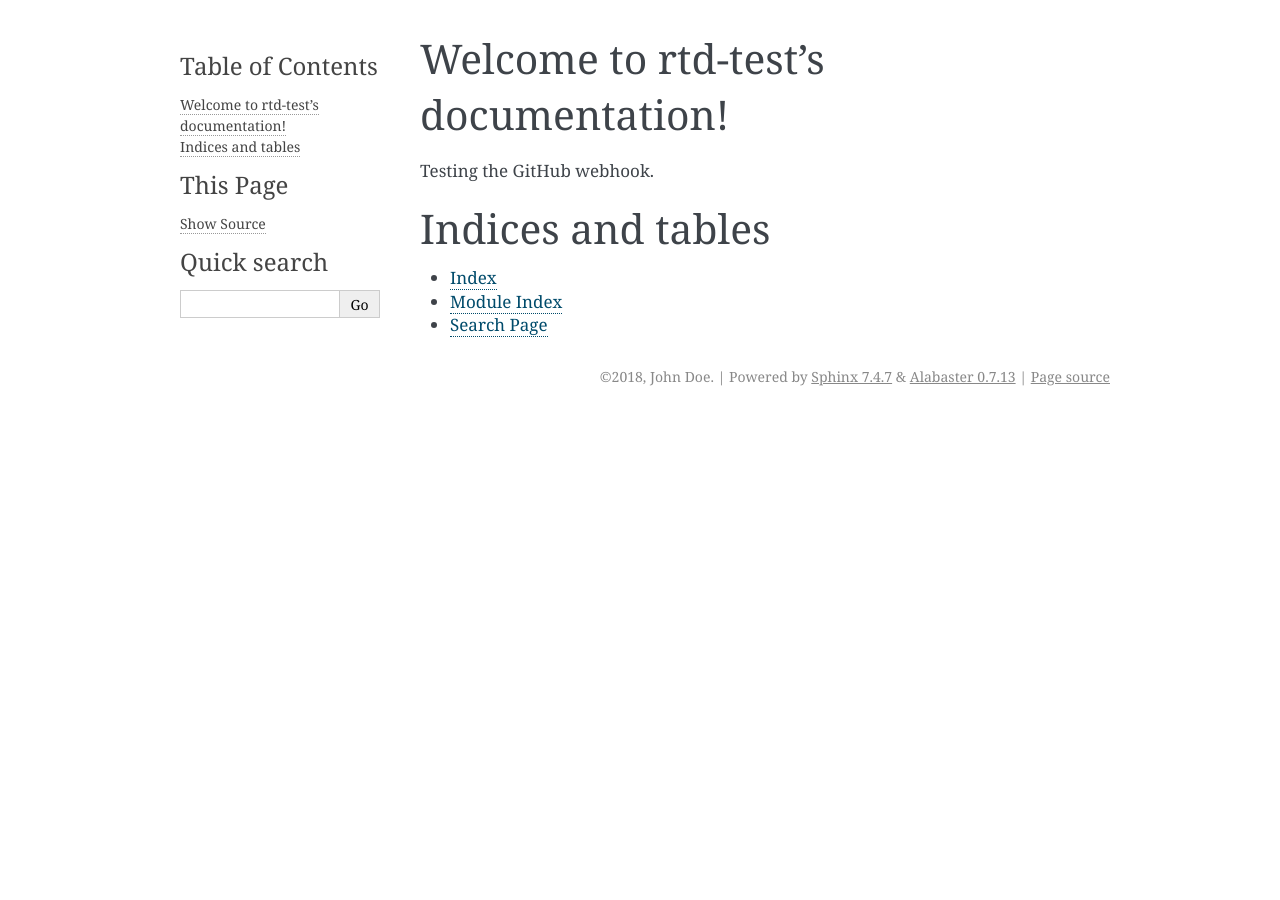
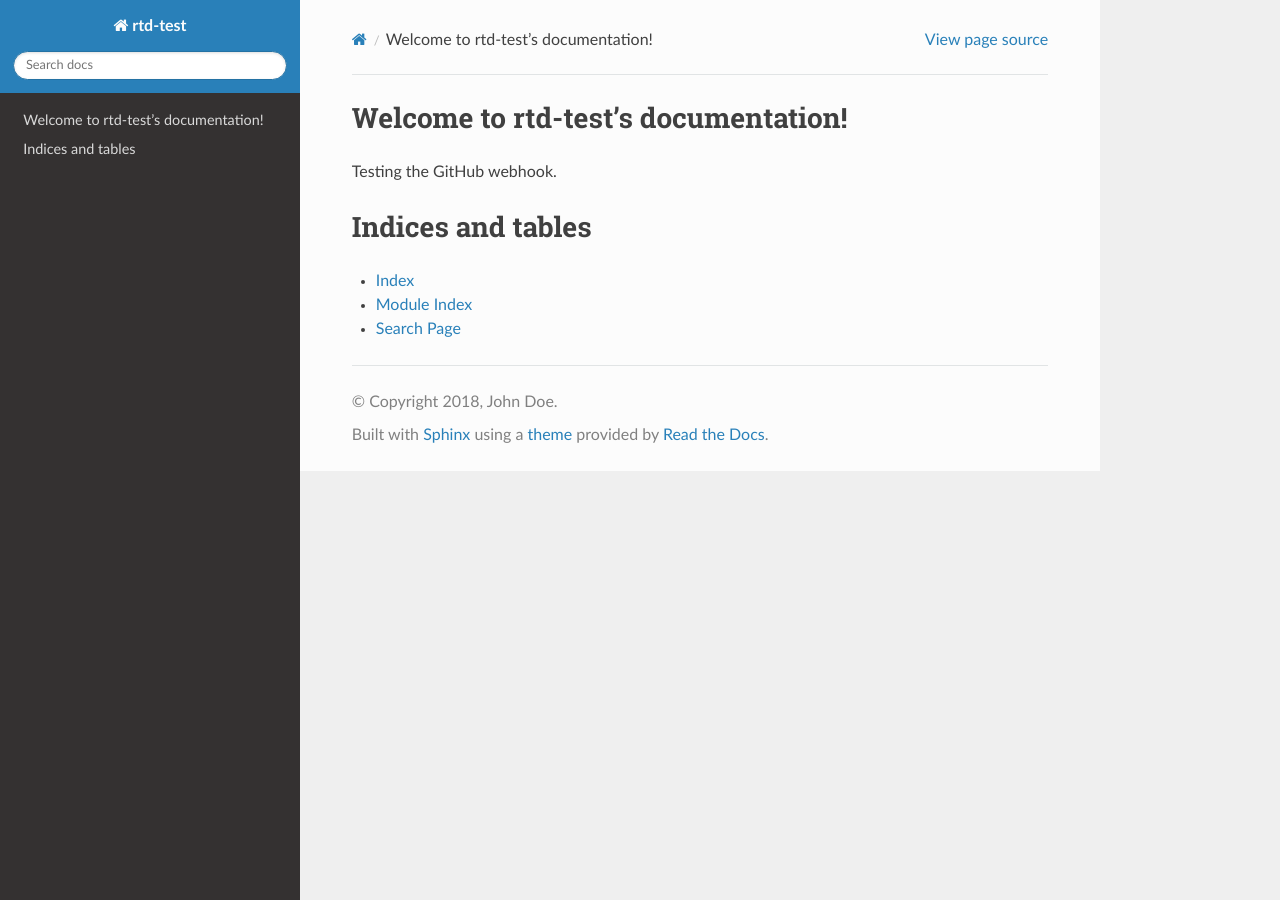
Before and after one commit to k773/rtd-test, a Sphinx documentation site: the page built from docs/source/index.rst, in a window 1280 px wide. Built offline with Sphinx 7.4.7 and the Read the Docs theme 2.0.0, drawn with Linux system fonts in a browser that asks for light colours.

Commit message:
add sphinx_rtd_theme

```diff
--- a/docs/requirements.txt
+++ b/docs/requirements.txt
@@ -1 +1,2 @@
 mock
+sphinx_rtd_theme
--- a/docs/source/conf.py
+++ b/docs/source/conf.py
@@ -83,7 +83,8 @@ pygments_style = 'sphinx'
 # The theme to use for HTML and HTML Help pages.  See the documentation for
 # a list of builtin themes.
 #
-html_theme = 'alabaster'
+#html_theme = 'alabaster'
+html_theme = "sphinx_rtd_theme"
 
 # Theme options are theme-specific and customize the look and feel of a theme
 # further.  For a list of options available for each theme, see the
```
